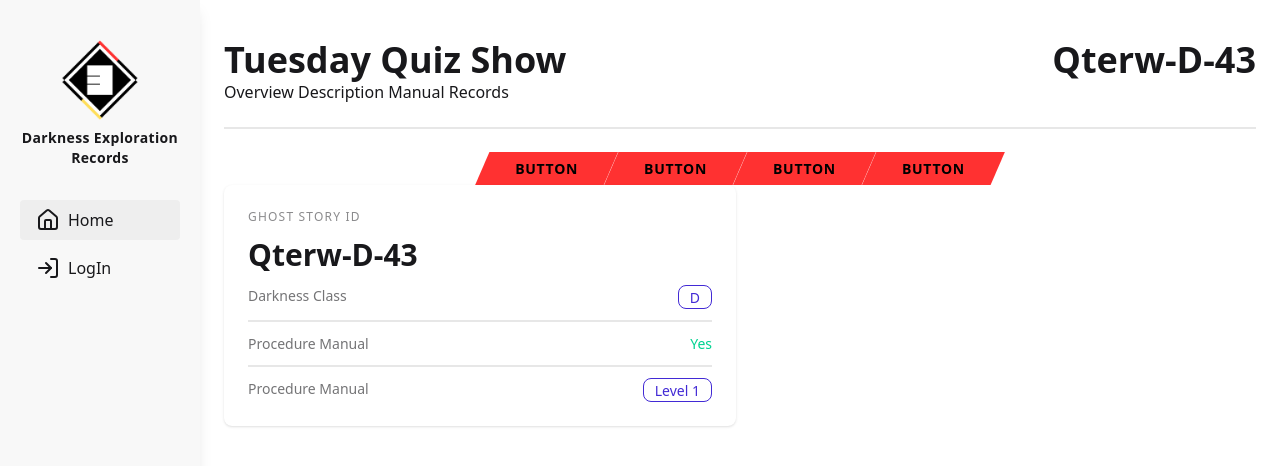
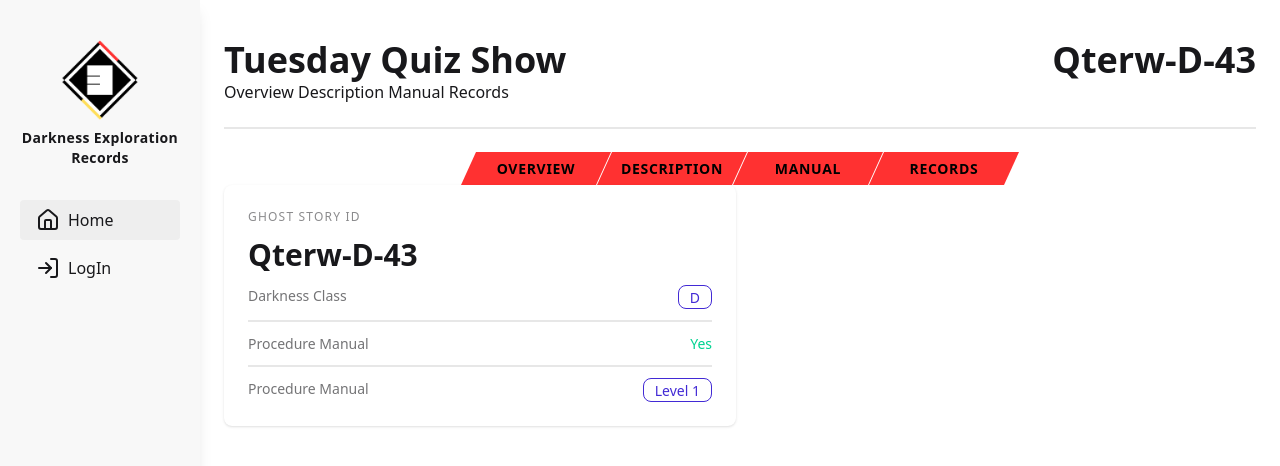
Before and after one commit to nravesz/DarknessExplorationRecord, a React app in the folder frontend/: page / in a window 1280 px wide. Shown: the top 466 px of the page. Built offline with nearby package versions, Linux system fonts and the light colour scheme; the HTML template or start-up script is replaced by a standard one.

Commit message:
add: buttons name

```diff
--- a/frontend/src/features/ghost-story/TabBar.css
+++ b/frontend/src/features/ghost-story/TabBar.css
@@ -1,5 +1,7 @@
 .slanted-btn {
-  padding: 6px 40px;
+  width: 150px;
+  text-align: center;
+  padding: 6px 0;
   background: #ff3131;
   color: black;
   border: none;
--- a/frontend/src/features/ghost-story/TabBar.tsx
+++ b/frontend/src/features/ghost-story/TabBar.tsx
@@ -3,10 +3,10 @@ import './TabBar.css';
 function TabBar() {
   return (
     <div className='flex justify-center'>
-      <button className="slanted-btn">Button</button>
-      <button className="slanted-btn">Button</button>
-      <button className="slanted-btn">Button</button>
-      <button className="slanted-btn">Button</button>
+      <button className="slanted-btn">Overview</button>
+      <button className="slanted-btn">Description</button>
+      <button className="slanted-btn">Manual</button>
+      <button className="slanted-btn">Records</button>
     </div>
   );
 }
```
